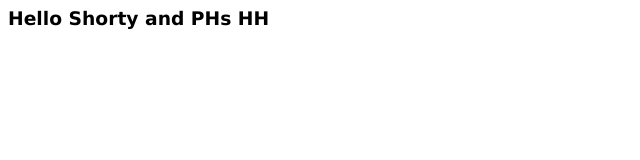
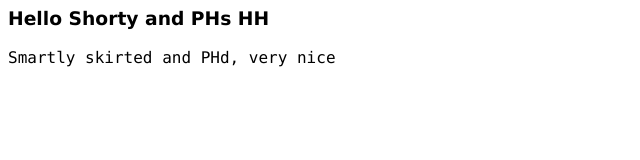
Before and after one commit to SmarttyLewis/helloworld, a plain HTML site: page index.html in a window 1280 px wide. Shown: the whole page, without its empty margins (0-640 px from the left). Drawn offline with Linux system fonts and the light colour scheme.

Commit message:
HTML text formatting added

```diff
--- a/index.html
+++ b/index.html
@@ -1 +1,8 @@
+<html>
+<body>
+
 <h3 style="font-family:verdana;"> Hello Shorty and PHs HH </h3>
+<p style="font-family:consolas;"> Smartly skirted and PHd, very nice </p>
+
+</body>
+</html>
```
